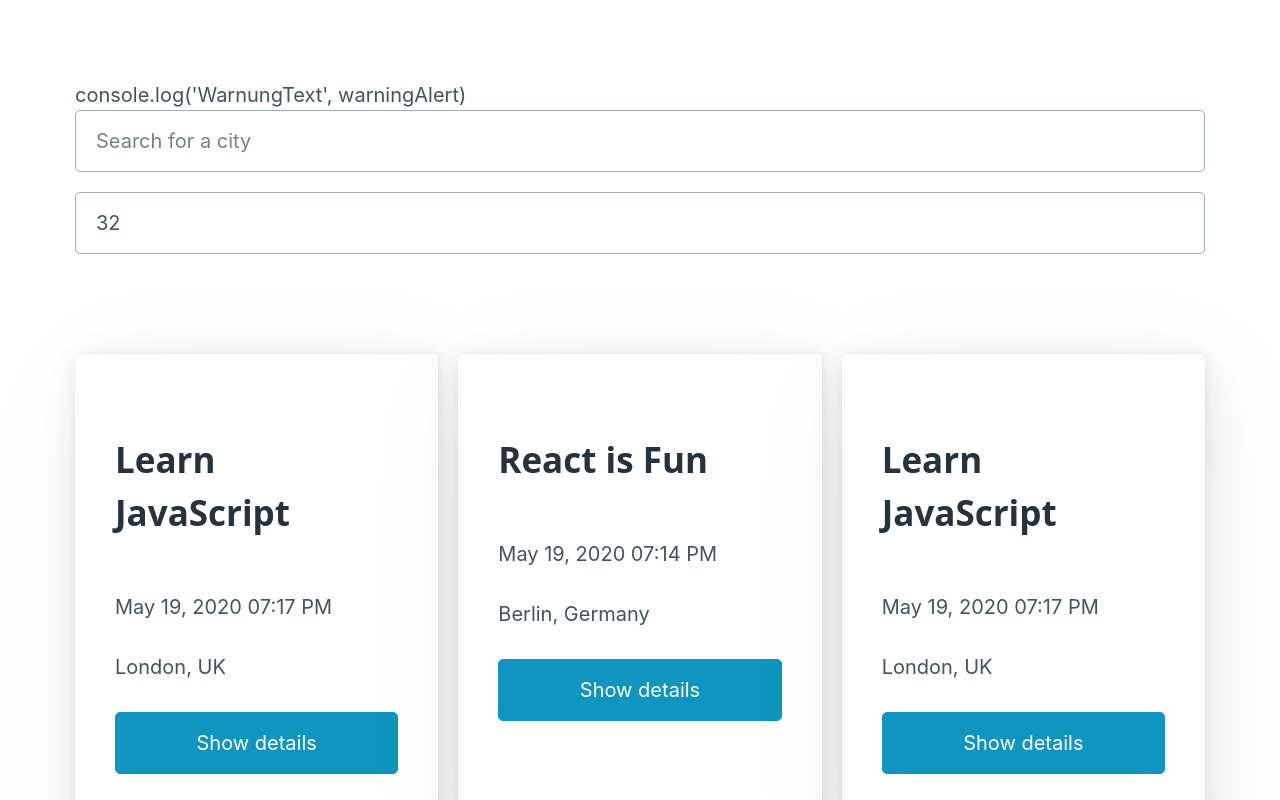
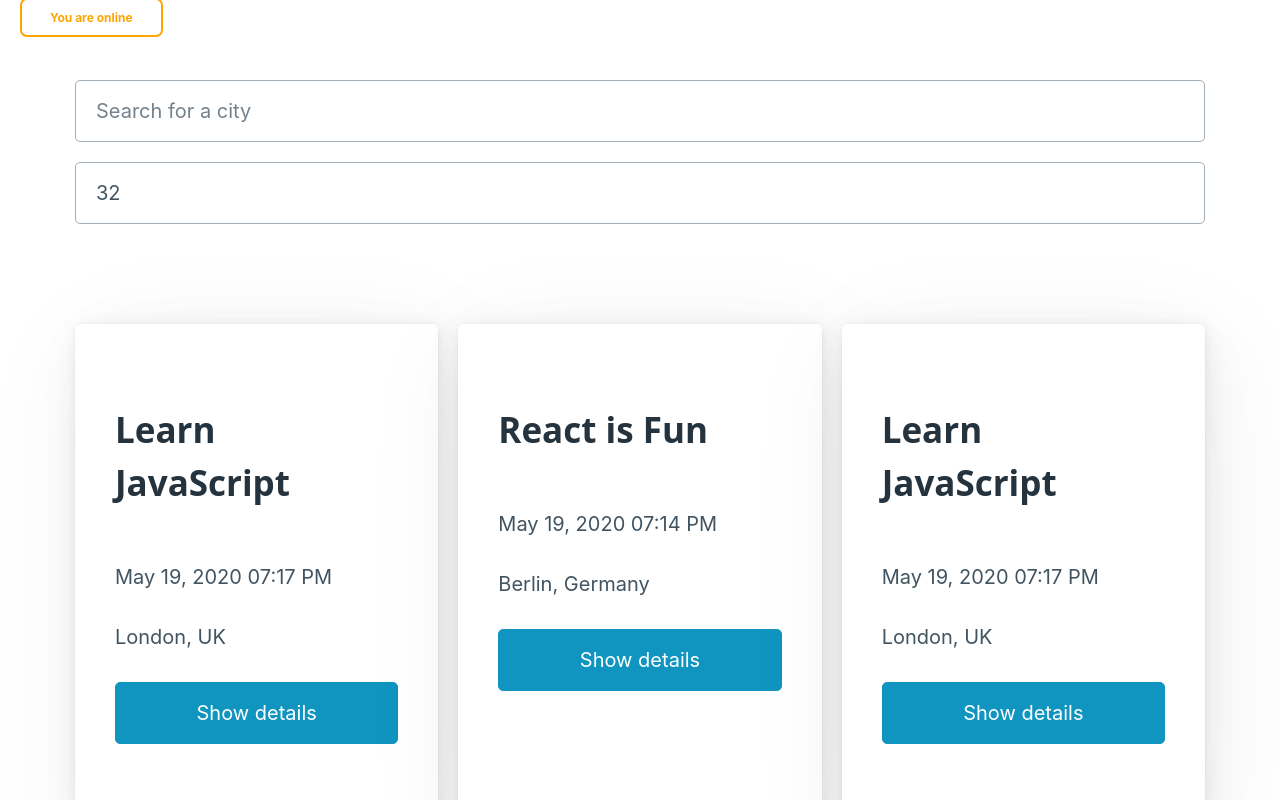
Before and after one commit to dkause/meet, a React (Create React App) app: page / in a window 1280 px wide. Shown: the top 800 px of the page. Built offline with nearby package versions, Linux system fonts and the light colour scheme; what atatus-spa would draw is missing.

Commit message:
Fix offline mode warning message

```diff
--- a/src/App.js
+++ b/src/App.js
@@ -26,17 +26,17 @@
   useEffect(() => {
     let warningText = ''
     if (navigator.onLine) {
-      warningText = ''
+      warningText = 'You are online'
     } else {
-      warningText = 'You are offliine, the is working in offline Mode'
+      warningText = 'You are offline, the app is working in offline mode'
     }
     setWarningAlert(warningText)
     fetchData()
   }, [currentCity, currentNOE])
 
+  console.log('WarnungText', warningAlert)
   return (
     <div className='App'>
-      console.log('WarnungText', warningAlert)
       <div role='alertdialog' className='alerts-container'>
         {infoAlert.length ? <InfoAlert text={infoAlert} /> : null}
         {errorAlert.length ? <ErrorAlert text={errorAlert} /> : null}
```
